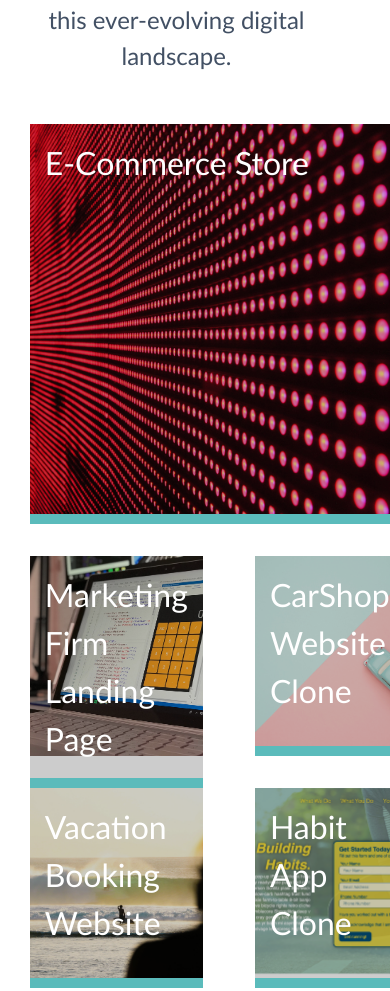
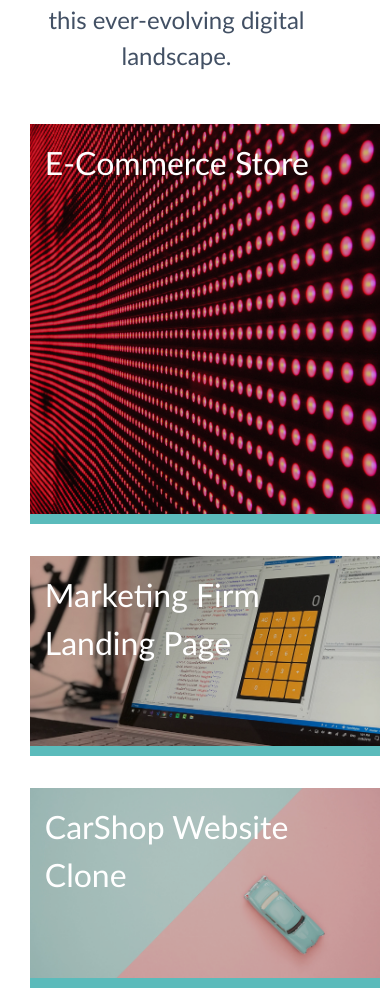
Before and after one commit to noah-sheldon/responsive-portfolio, a plain HTML site: page index.html in a window 390 px wide. Shown: the part 1200-2191 px from the top of the page. Drawn offline with Linux system fonts and the light colour scheme.

Commit message:
fixed grid

```diff
--- a/css/style.css
+++ b/css/style.css
@@ -233,6 +233,18 @@ p {
     display: none;
   }
 
+  #grid {
+    width: 100%;
+    display: grid;
+    grid-template-columns:  1fr;
+    gap: 2rem;
+    grid-template-rows: 400px 200px 200px 200px 200px;
+    grid-template-areas: "project-1"
+      "project-2"
+      "project-3"
+      "project-4"
+      "project-5";
+  }
 
 }
 
```
Also changed, not shown: 3 other files.
